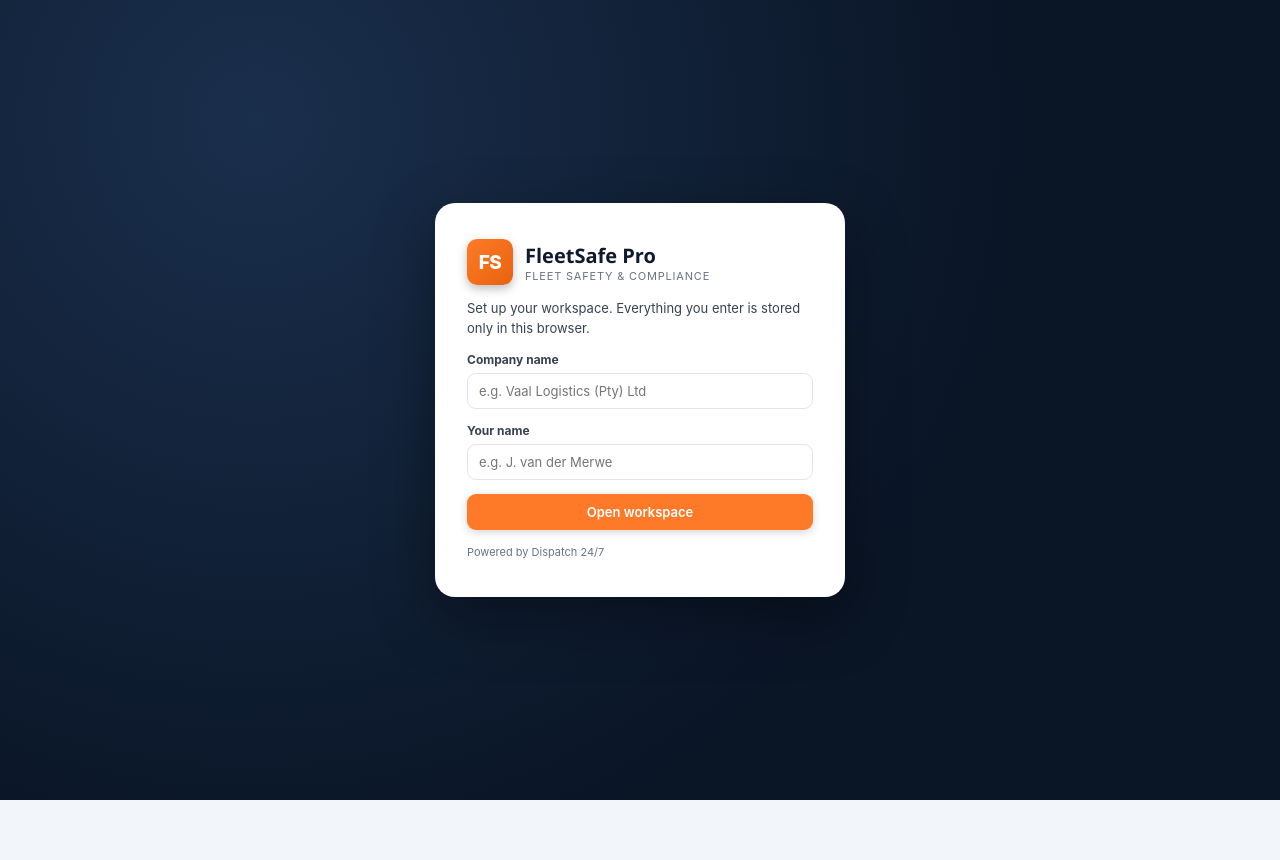
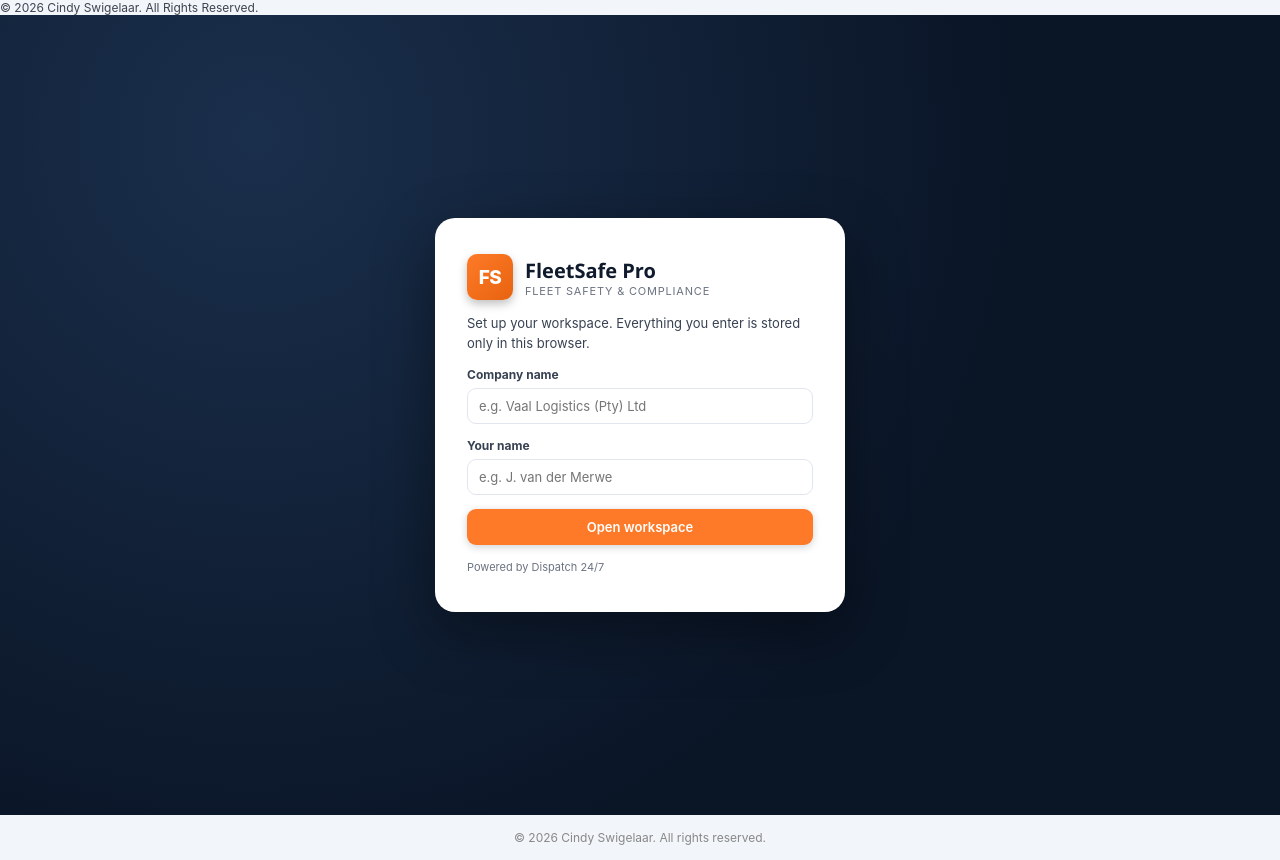
Before and after one commit to Cindy3885/FleetSafe, a plain HTML site: page index.html in a window 1280 px wide. Before the commit the page ends 800 px from the top, so only its background shows below. Drawn offline with Linux system fonts and the light colour scheme.

Commit message:
Update 2 index.html

```diff
--- a/index.html
+++ b/index.html
@@ -4,6 +4,9 @@
 <meta charset="UTF-8">
 <meta name="viewport" content="width=device-width, initial-scale=1.0">
 <title>FleetSafe Pro | Fleet Safety &amp; Compliance Management</title>
+  <p style="font-size:12px; opacity:0.8;">
+  &copy; 2026 Cindy Swigelaar. All Rights Reserved.
+</p>
 <style>
 :root{
   --navy-950:#0A1526;
@@ -1755,5 +1758,13 @@ window.addEventListener('hashchange', () => { const id = (location.hash || '').s
 let _rz; window.addEventListener('resize', () => { clearTimeout(_rz); _rz = setTimeout(() => { if (DB.get('profile') && (UI.current === 'dashboard' || UI.current === 'reports')) Renderers[UI.current](); }, 200); });
 AppAuth.enter();
 </script>
+  <footer style="text-align:center; padding:15px; font-size:12px; color:#888;">
+  &copy; 2026 Cindy Swigelaar. All rights reserved.
+</footer>
 </body>
 </html>
+<!--
+Copyright © 2026 Cindy Swigelaar.
+FleetSafe Pro – Fleet Safety & Compliance Management.
+All rights reserved.
+-->
```
